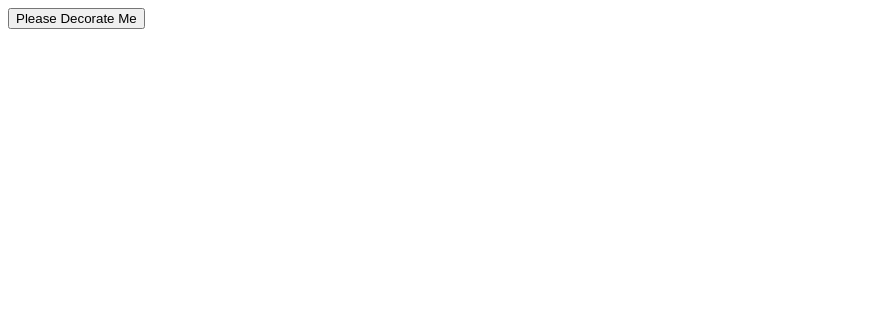
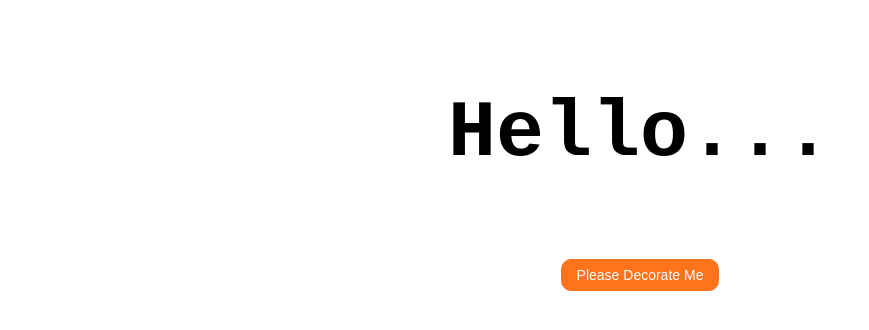
Before and after one commit to RikiSptraaa/LearnFront-End, a plain HTML site: page index.html in a window 1280 px wide. Shown: the whole page, without its empty margins (0-869 px from the left). Drawn offline with Linux system fonts and the light colour scheme.

Commit message:
add text and modification button

```diff
--- a/index.css
+++ b/index.css
@@ -8,3 +8,23 @@
   border: 1px solid #FF731D;
   cursor: pointer;
 }
+
+.btn-custom:hover{
+  background-color: royalblue;
+  color: white;
+  transition: 0.5s;
+  border: none;
+}
+
+.wrap-content{
+  display: flex;
+  justify-content: center;
+  align-items: center;
+  flex-flow: column;
+}
+
+.text{
+  font-size: 80px;
+  font-weight: 700;
+  font-family: 'Courier New', Courier, monospace;
+}
--- a/index.html
+++ b/index.html
@@ -4,9 +4,13 @@
     <meta charset="UTF-8">
     <meta http-equiv="X-UA-Compatible" content="IE=edge">
     <meta name="viewport" content="width=device-width, initial-scale=1.0">
+    <link rel="stylesheet" href="index.css">
     <title>Document</title>
 </head>
 <body>
-    <button class="btn btn-custom">Please Decorate Me</button>
+    <div class="wrap-content">
+        <p class="text">Hello...</p>
+        <button class="btn btn-custom">Please Decorate Me</button>
+    </div>
 </body>
 </html>
```
